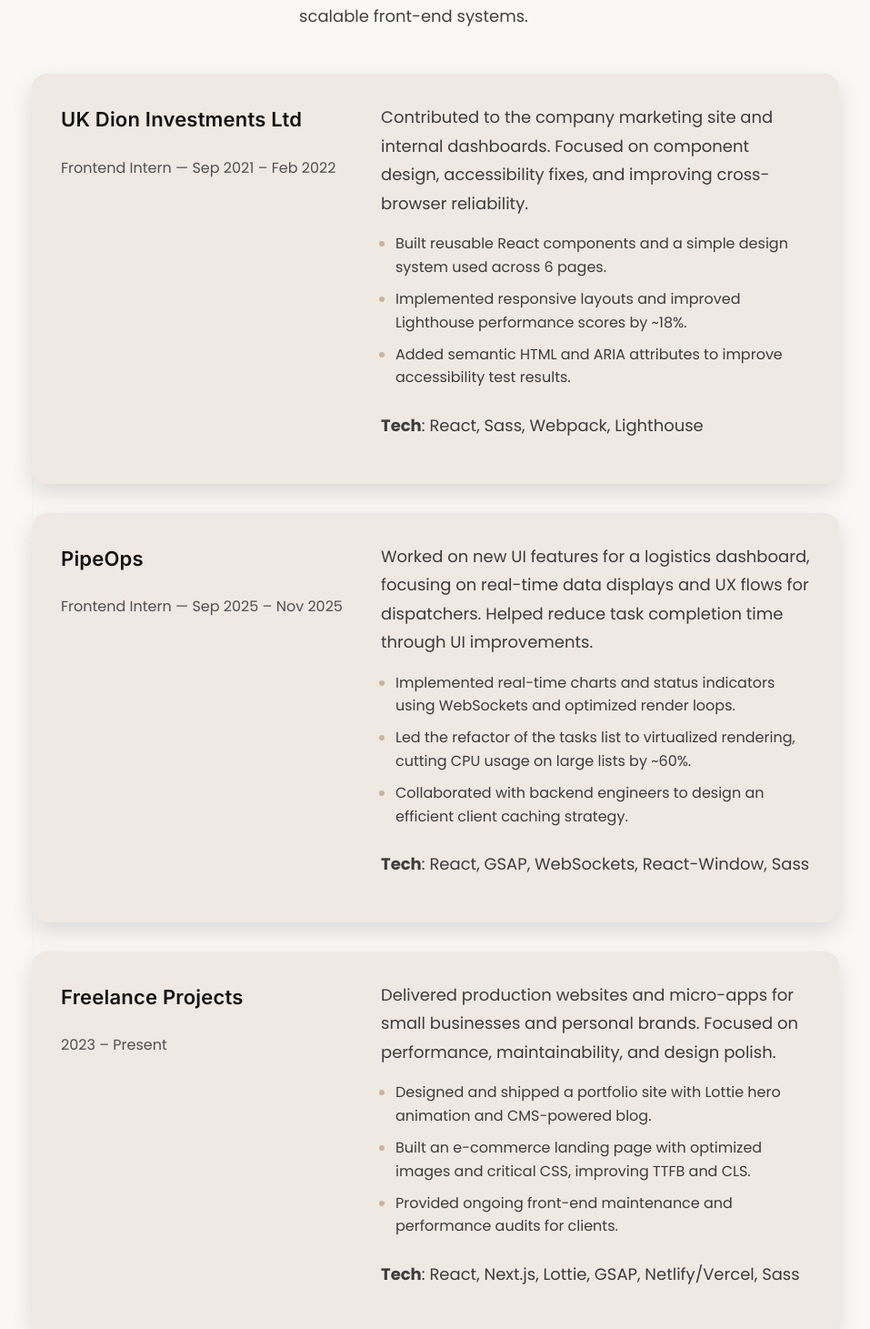
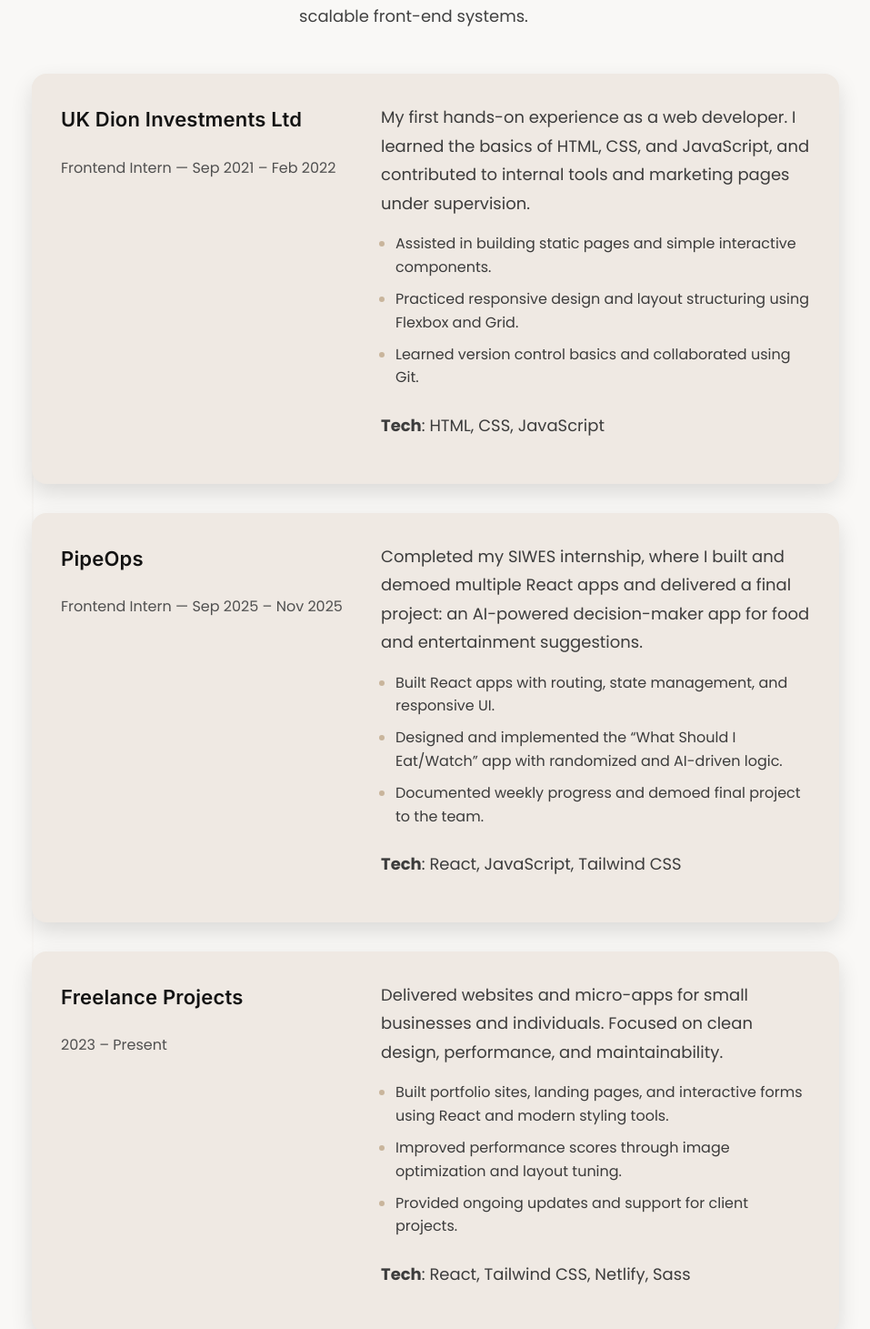
Before and after one commit to Gabrielle3101/portfolio, a React (Create React App) app: page / in a window 1280 px wide. Shown: the part 2589-4050 px from the top of the page at 91% size, without its empty margins (185-1142 px from the left). Built offline with nearby package versions, Linux system fonts and the light colour scheme.

Commit message:
edited experience section

```diff
--- a/src/components/Experience.jsx
+++ b/src/components/Experience.jsx
@@ -17,17 +17,17 @@
 
                         <div>
                             <p>
-                                Contributed to the company marketing site and internal dashboards. Focused on component design,
-                                accessibility fixes, and improving cross-browser reliability.
+                                My first hands-on experience as a web developer. I learned the basics of HTML, CSS, and JavaScript,
+                                and contributed to internal tools and marketing pages under supervision.
                             </p>
 
                             <ul>
-                                <li>Built reusable React components and a simple design system used across 6 pages.</li>
-                                <li>Implemented responsive layouts and improved Lighthouse performance scores by ~18%.</li>
-                                <li>Added semantic HTML and ARIA attributes to improve accessibility test results.</li>
+                                <li>Assisted in building static pages and simple interactive components.</li>
+                                <li>Practiced responsive design and layout structuring using Flexbox and Grid.</li>
+                                <li>Learned version control basics and collaborated using Git.</li>
                             </ul>
 
-                            <p className="meta"><strong>Tech</strong>: React, Sass, Webpack, Lighthouse</p>
+                            <p className="meta"><strong>Tech</strong>: HTML, CSS, JavaScript</p>
                         </div>
                     </article>
 
@@ -39,17 +39,17 @@
 
                         <div>
                             <p>
-                                Worked on new UI features for a logistics dashboard, focusing on real-time data displays and UX flows
-                                for dispatchers. Helped reduce task completion time through UI improvements.
+                                Completed my SIWES internship, where I built and demoed multiple React apps and delivered a final project:
+                                an AI-powered decision-maker app for food and entertainment suggestions.
                             </p>
 
                             <ul>
-                                <li>Implemented real-time charts and status indicators using WebSockets and optimized render loops.</li>
-                                <li>Led the refactor of the tasks list to virtualized rendering, cutting CPU usage on large lists by ~60%.</li>
-                                <li>Collaborated with backend engineers to design an efficient client caching strategy.</li>
+                                <li>Built React apps with routing, state management, and responsive UI.</li>
+                                <li>Designed and implemented the “What Should I Eat/Watch” app with randomized and AI-driven logic.</li>
+                                <li>Documented weekly progress and demoed final project to the team.</li>
                             </ul>
 
-                            <p className="meta"><strong>Tech</strong>: React, GSAP, WebSockets, React-Window, Sass</p>
+                            <p className="meta"><strong>Tech</strong>: React, JavaScript, Tailwind CSS</p>
                         </div>
                     </article>
 
@@ -61,17 +61,17 @@
 
                         <div>
                             <p>
-                                Delivered production websites and micro-apps for small businesses and personal brands. Focused on
-                                performance, maintainability, and design polish.
+                                Delivered websites and micro-apps for small businesses and individuals. Focused on clean design,
+                                performance, and maintainability.
                             </p>
 
                             <ul>
-                                <li>Designed and shipped a portfolio site with Lottie hero animation and CMS-powered blog.</li>
-                                <li>Built an e-commerce landing page with optimized images and critical CSS, improving TTFB and CLS.</li>
-                                <li>Provided ongoing front-end maintenance and performance audits for clients.</li>
+                                <li>Built portfolio sites, landing pages, and interactive forms using React and modern styling tools.</li>
+                                <li>Improved performance scores through image optimization and layout tuning.</li>
+                                <li>Provided ongoing updates and support for client projects.</li>
                             </ul>
 
-                            <p className="meta"><strong>Tech</strong>: React, Next.js, Lottie, GSAP, Netlify/Vercel, Sass</p>
+                            <p className="meta"><strong>Tech</strong>: React, Tailwind CSS, Netlify, Sass</p>
                         </div>
                     </article>
                 </div>
```
